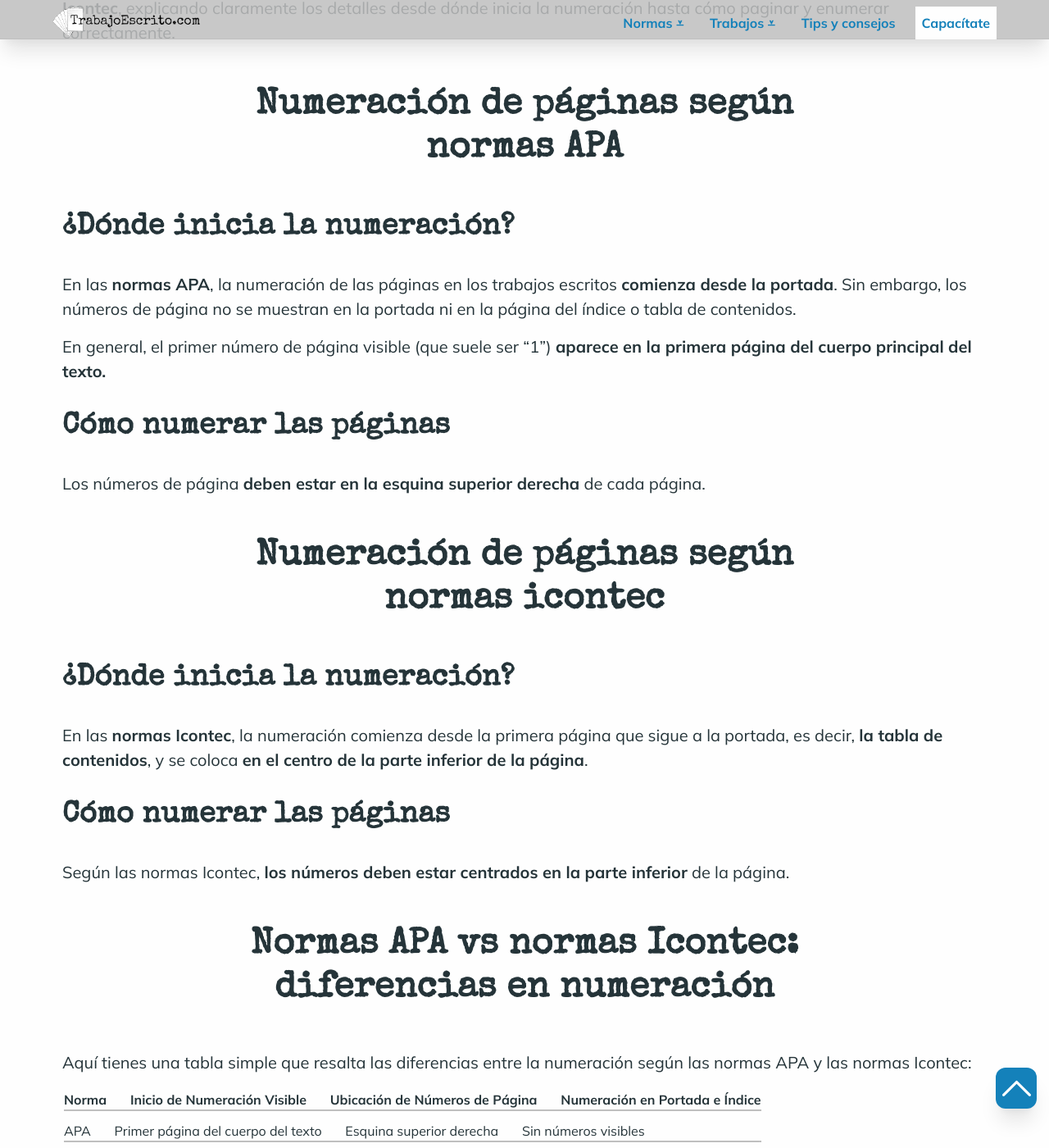
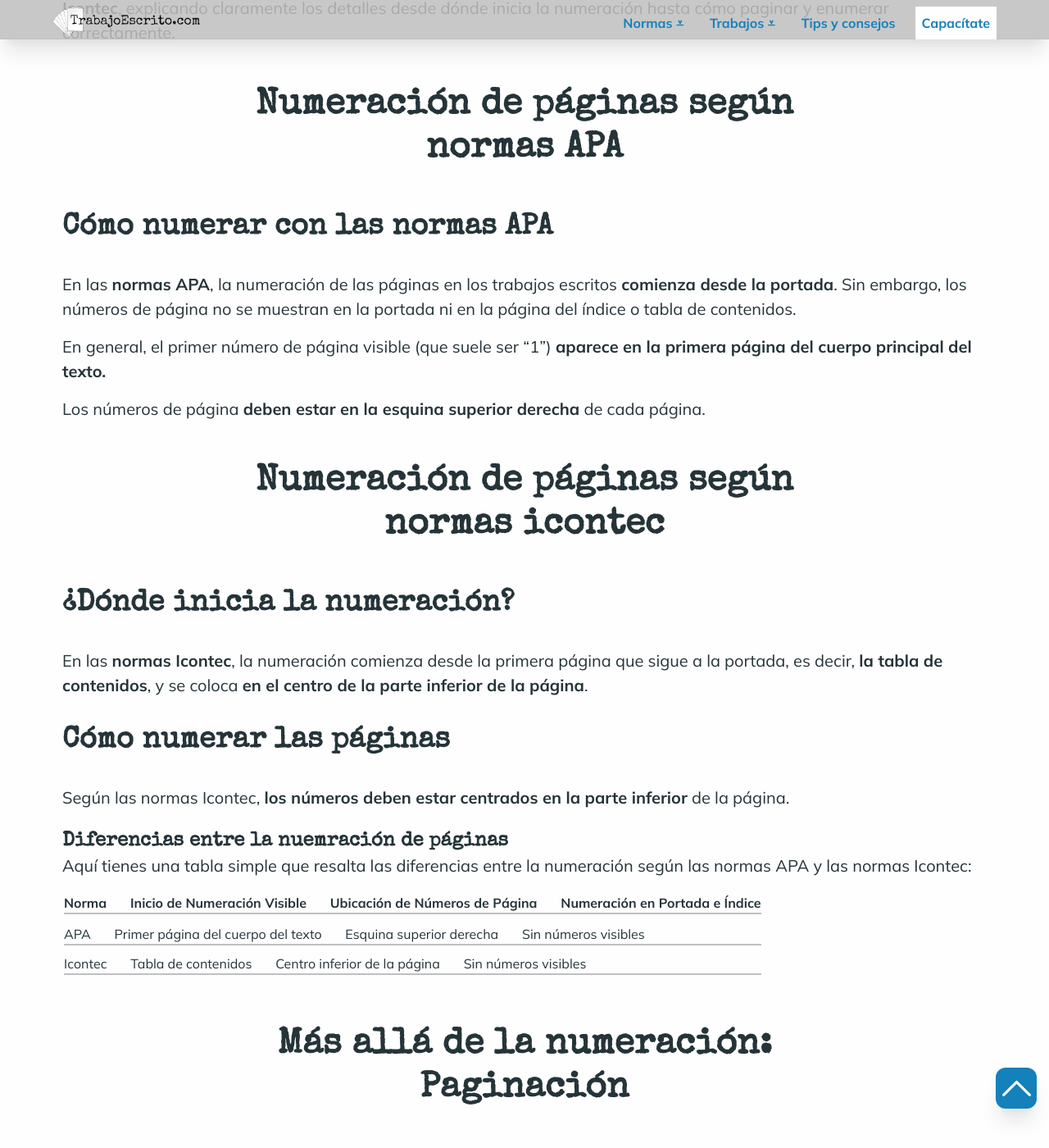
Before and after one commit to Klerpson/trabajoescrito, a Jekyll site: the page built from numeracion-trabajos-escritos.md, in a window 1280 px wide and 1400 px high, scrolled down 760 px. Shown: the whole window at 82% size. Built offline with Jekyll 4.4.1, drawn with Linux system fonts in a browser that asks for light colours; some web fonts are replaced.

Commit message:
numeraicon

```diff
--- a/numeracion-trabajos-escritos.md
+++ b/numeracion-trabajos-escritos.md
@@ -15,16 +15,16 @@
 No importa si estás utilizando las normas APA o las normas Icontec, la numeración correcta puede facilitar en gran medida la lectura y la organización de tu documento.
 
 Con estas instrucciones ten enseñamos sobre **cómo enumerar y paginar tus trabajos escritos según las normas APA e Icontec**, explicando claramente los detalles desde dónde inicia la numeración hasta cómo paginar y enumerar correctamente.
+<!-- Anclaje para que la barra fijada no cubra el siguiente subtítulo -->
+{:id="estructura"}
 
 ## Numeración de páginas según normas APA
 
-### ¿Dónde inicia la numeración?
+### Cómo numerar con las normas APA
 
 En las **normas APA**, la numeración de las páginas en los trabajos escritos **comienza desde la portada**. Sin embargo, los números de página no se muestran en la portada ni en la página del índice o tabla de contenidos.
 
  En general, el primer número de página visible (que suele ser "1") **aparece en la primera página del cuerpo principal del texto.**
-
-### Cómo numerar las páginas
 
 Los números de página **deben estar en la esquina superior derecha** de cada página.
 
@@ -38,12 +38,12 @@
 
 Según las normas Icontec, **los números deben estar centrados en la parte inferior** de la página.
 
-## Normas APA vs normas Icontec: diferencias en numeración
+#### Diferencias entre la nuemración de páginas
 
 Aquí tienes una tabla simple que resalta las diferencias entre la numeración según las normas APA y las normas Icontec:
 
 | Norma   | Inicio de Numeración Visible       | Ubicación de Números de Página | Numeración en Portada e Índice |
-| ------- | ---------------------------------- | ------------------------------ | ------------------------------ |
+| :------ | :--------------------------------- | :----------------------------- | :----------------------------- |
 | APA     | Primer página del cuerpo del texto | Esquina superior derecha       | Sin números visibles           |
 | Icontec | Tabla de contenidos                | Centro inferior de la página   | Sin números visibles           |
 
@@ -58,6 +58,8 @@
 A pesar de que la numeración y paginación de los trabajos escritos puede ser un desafío, especialmente en documentos largos o cuando se siguen formatos específicos como las normas APA o Icontec, existen herramientas y recursos que pueden facilitar este proceso.
 
 Por ejemplo, muchos procesadores de texto ofrecen funciones automáticas de numeración de páginas, lo que puede ayudar a garantizar la consistencia a lo largo de todo el documento.
+<!-- Anclaje para que la barra fijada no cubra el siguiente subtítulo -->
+{:id="descargas"}
 
 ## Descarga nuestras plantillas: un recurso para enumerar y paginar fácilmente
 
```
Also changed, not shown: other parts of numeracion-trabajos-escritos.md (+1 -1 lines), 2 other files.
